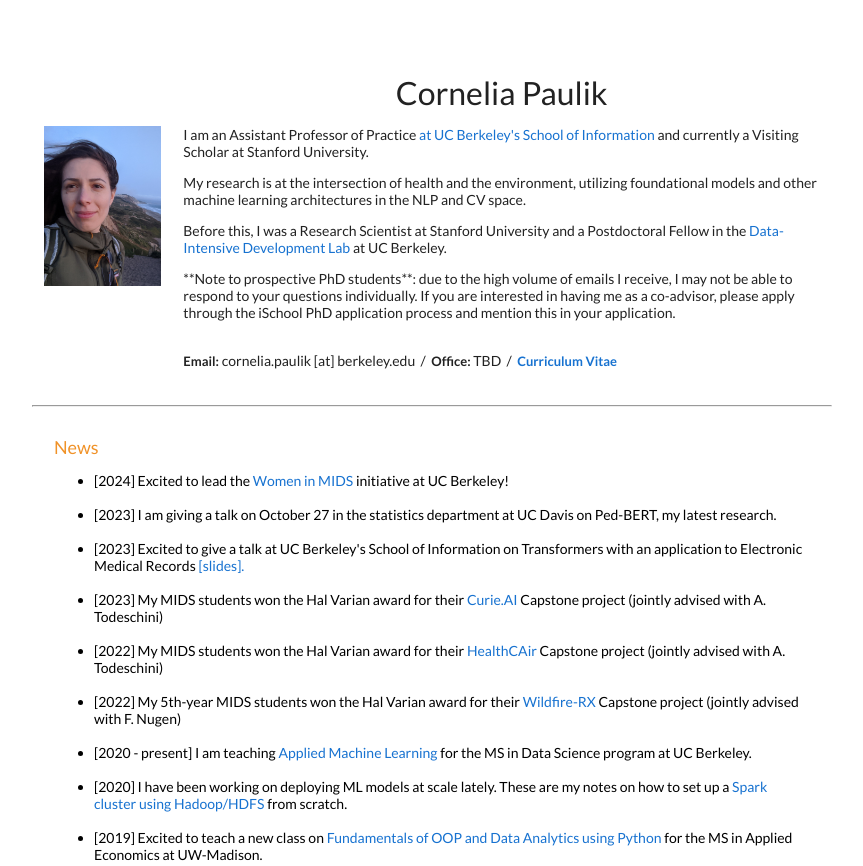
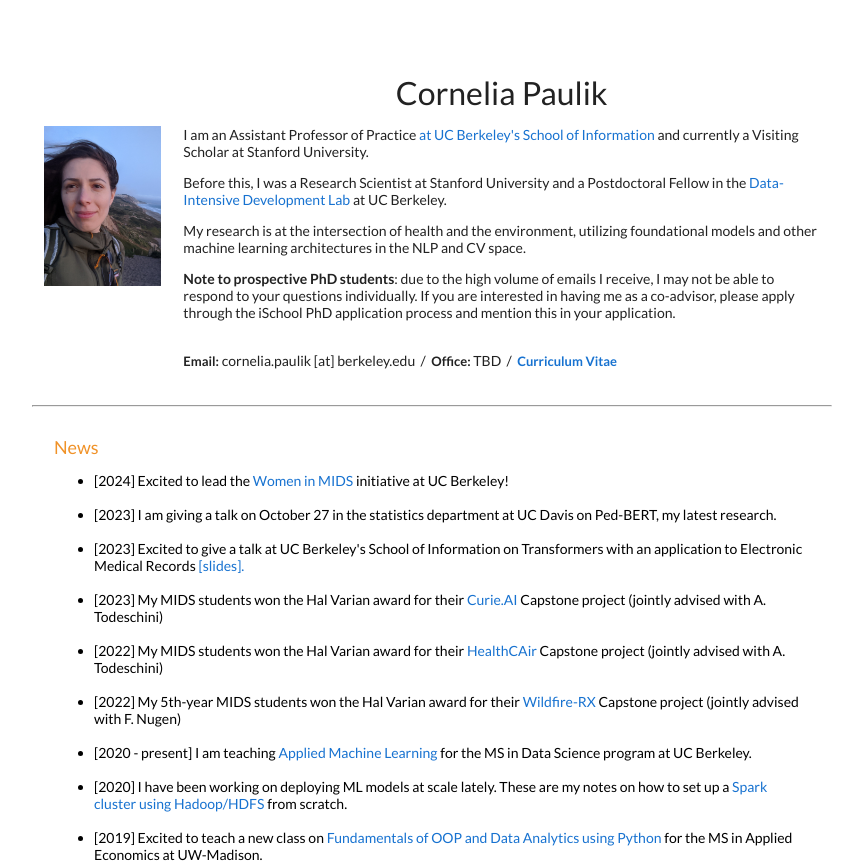
Before and after one commit to corneliailin/corneliailin.github.io, a plain HTML site: page index.html in a window 1280 px wide. Shown: the top 866 px of the page, without its empty margins (208-1071 px from the left). Drawn offline with Linux system fonts and the light colour scheme; a script that the page names is missing.

Commit message:
Update index.html

```diff
--- a/index.html
+++ b/index.html
@@ -68,13 +68,13 @@ color:#222222;
 
 
 	      <p>I am an Assistant Professor of Practice <a href = "https://www.ischool.berkeley.edu/">at UC Berkeley's School of Information</a> and currently a Visiting Scholar at Stanford University.</p>
+	      <p>Before this, I was a Research Scientist at Stanford University and a Postdoctoral Fellow in the <a href = "https://didl.berkeley.edu">Data-Intensive
+		      Development Lab</a> at UC Berkeley.</p>
 
      	    <p>My research is at the intersection of health and the environment, utilizing foundational models and other machine learning architectures in the NLP and CV space.</p>
 
-	      <p>Before this, I was a Research Scientist at Stanford University and a Postdoctoral Fellow in the <a href = "https://didl.berkeley.edu">Data-Intensive
-		      Development Lab</a> at UC Berkeley.</p>
 
-	<p>**Note to prospective PhD students**: due to the high volume of emails I receive, I may not be able to respond to your questions individually. If you are interested in having me as a co-advisor, please apply through the iSchool PhD application process and mention this in your application.</p>
+	<p><b>Note to prospective PhD students</b>: due to the high volume of emails I receive, I may not be able to respond to your questions individually. If you are interested in having me as a co-advisor, please apply through the iSchool PhD application process and mention this in your application.</p>
 
 
 	      <p><br>
```
